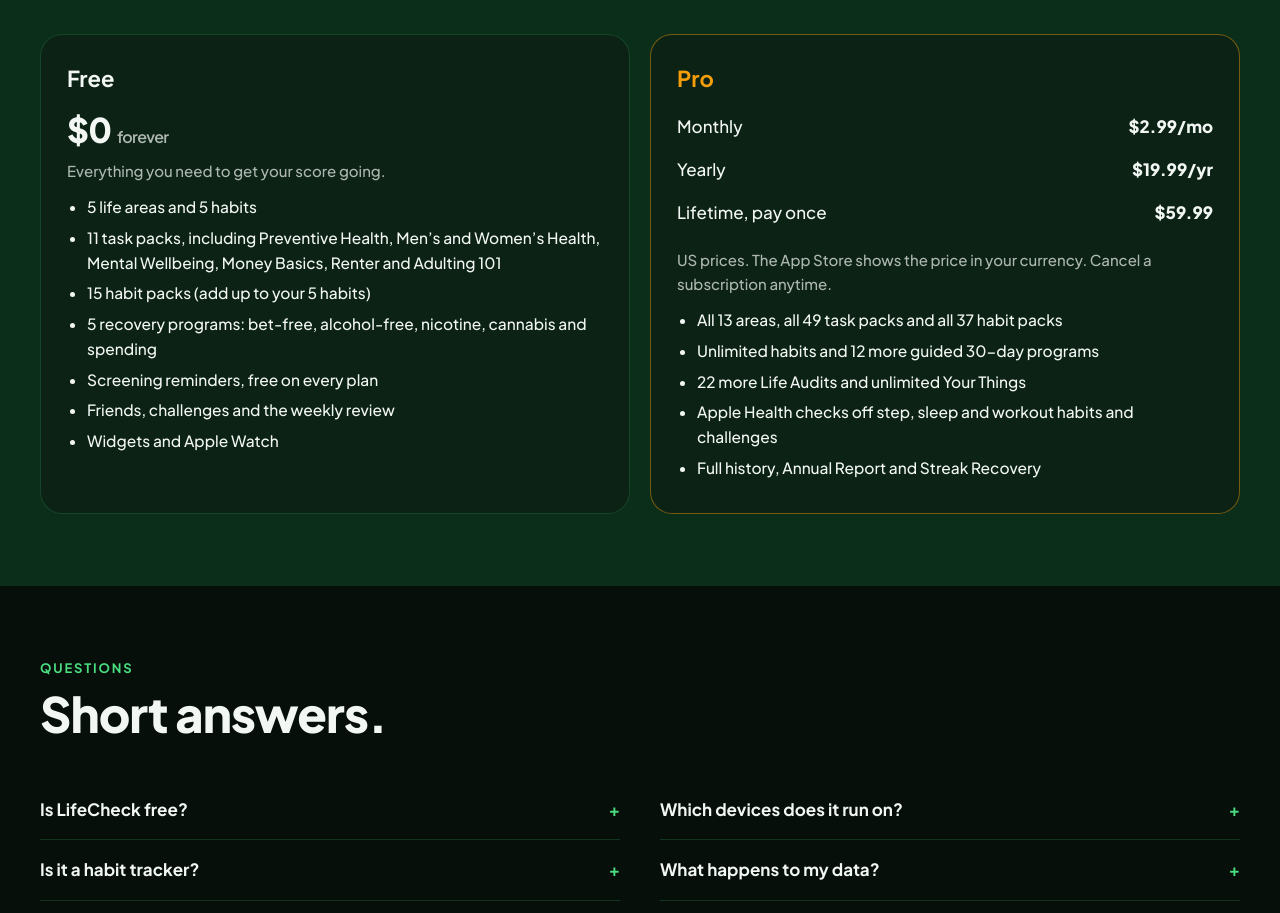
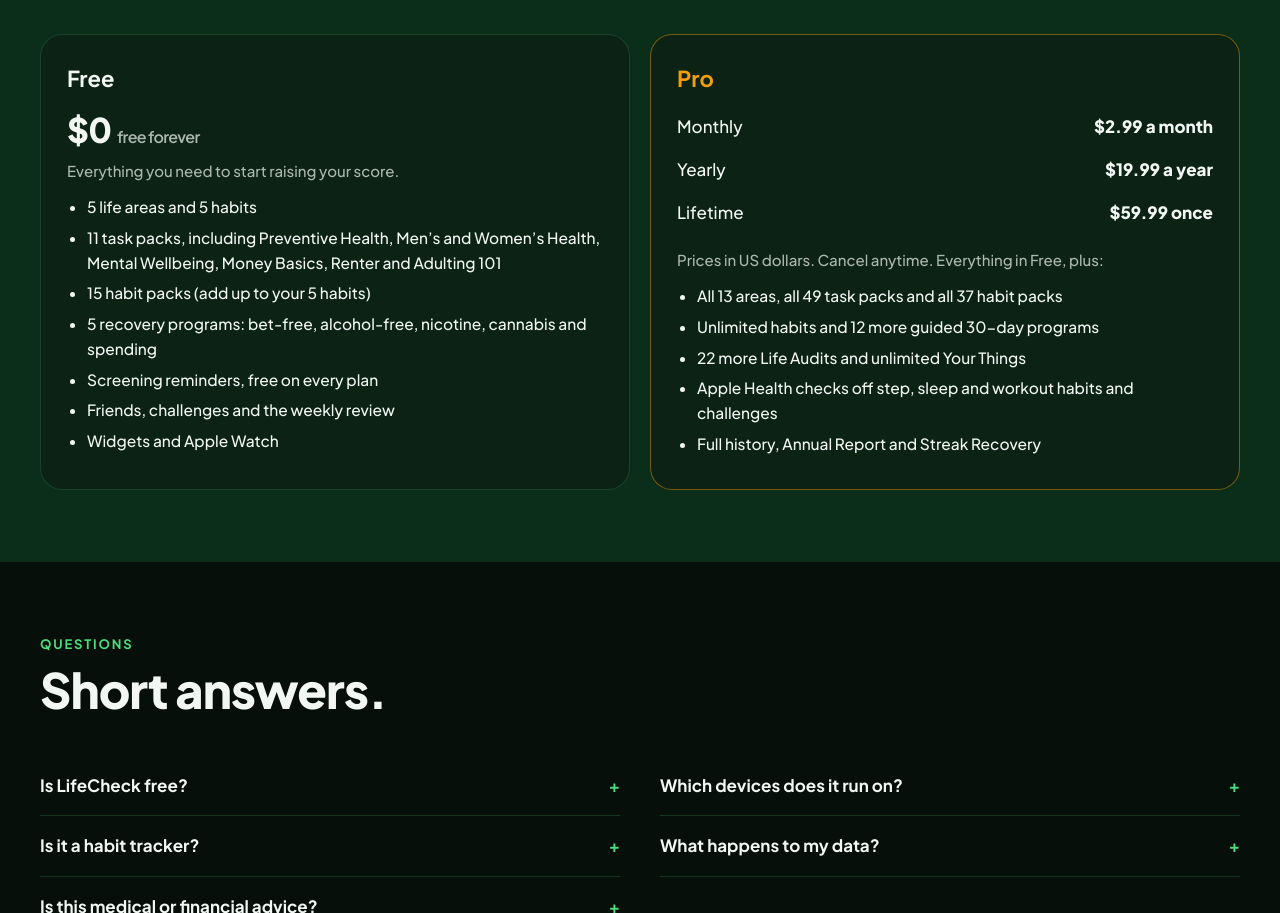
Before and after one commit to PabloGump/lifecheck-site, a plain HTML site: page index.html in a window 1280 px wide. Shown: the part 3152-4065 px from the top of the page. Drawn offline with Linux system fonts and the light colour scheme.

Commit message:
Pricing: clearer wording
Co-Authored-By: Claude Opus 5.5 <noreply@anthropic.com>

```diff
--- a/index.html
+++ b/index.html
@@ -159,9 +159,9 @@ footer a{color:var(--mut)}
     <h2>Free to start. Pro when you want everything.</h2>
   </div>
   <div class="plans">
-    <div class="plan"><h3>Free</h3><div class="price">$0 <small>forever</small></div><p>Everything you need to get your score going.</p>
+    <div class="plan"><h3>Free</h3><div class="price">$0 <small>free forever</small></div><p>Everything you need to start raising your score.</p>
       <ul><li>5 life areas and 5 habits</li><li>11 task packs, including Preventive Health, Men’s and Women’s Health, Mental Wellbeing, Money Basics, Renter and Adulting 101</li><li>15 habit packs (add up to your 5 habits)</li><li>5 recovery programs: bet-free, alcohol-free, nicotine, cannabis and spending</li><li>Screening reminders, free on every plan</li><li>Friends, challenges and the weekly review</li><li>Widgets and Apple Watch</li></ul></div>
-    <div class="plan pro"><h3>Pro</h3><ul class="prices"><li><span>Monthly</span><b>$2.99/mo</b></li><li><span>Yearly</span><b>$19.99/yr</b></li><li><span>Lifetime, pay once</span><b>$59.99</b></li></ul><p>US prices. The App Store shows the price in your currency. Cancel a subscription anytime.</p>
+    <div class="plan pro"><h3>Pro</h3><ul class="prices"><li><span>Monthly</span><b>$2.99 a month</b></li><li><span>Yearly</span><b>$19.99 a year</b></li><li><span>Lifetime</span><b>$59.99 once</b></li></ul><p>Prices in US dollars. Cancel anytime. Everything in Free, plus:</p>
       <ul><li>All 13 areas, all 49 task packs and all 37 habit packs</li><li>Unlimited habits and 12 more guided 30-day programs</li><li>22 more Life Audits and unlimited Your Things</li><li>Apple Health checks off step, sleep and workout habits and challenges</li><li>Full history, Annual Report and Streak Recovery</li></ul></div>
   </div>
 </div></section>
```
